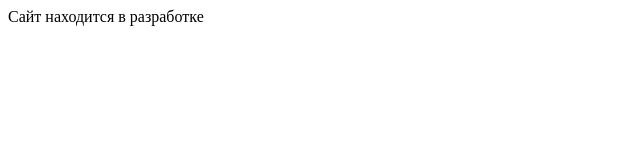
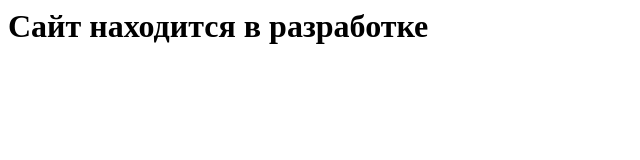
Before and after one commit to Tankist1406/Tankist1406.github.io, a plain HTML site: page index.html in a window 1280 px wide. Shown: the whole page, without its empty margins (0-640 px from the left). Drawn offline with Linux system fonts and the light colour scheme.

Commit message:
Update index.html

```diff
--- a/index.html
+++ b/index.html
@@ -2,6 +2,6 @@
   <head>
   </head>
   <body>
-    Сайт находится в разработке
+    <h1>Сайт находится в разработке</h1>
   </body>
  </html>
```
